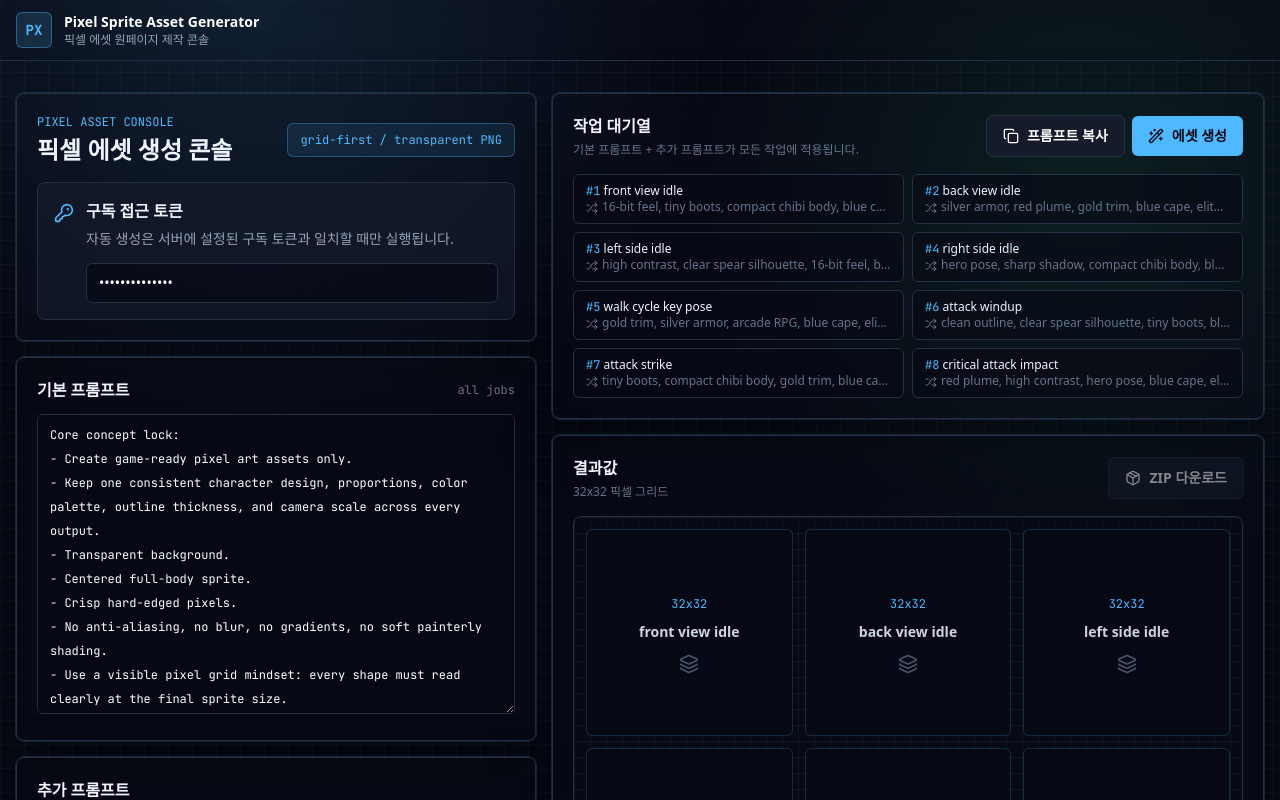
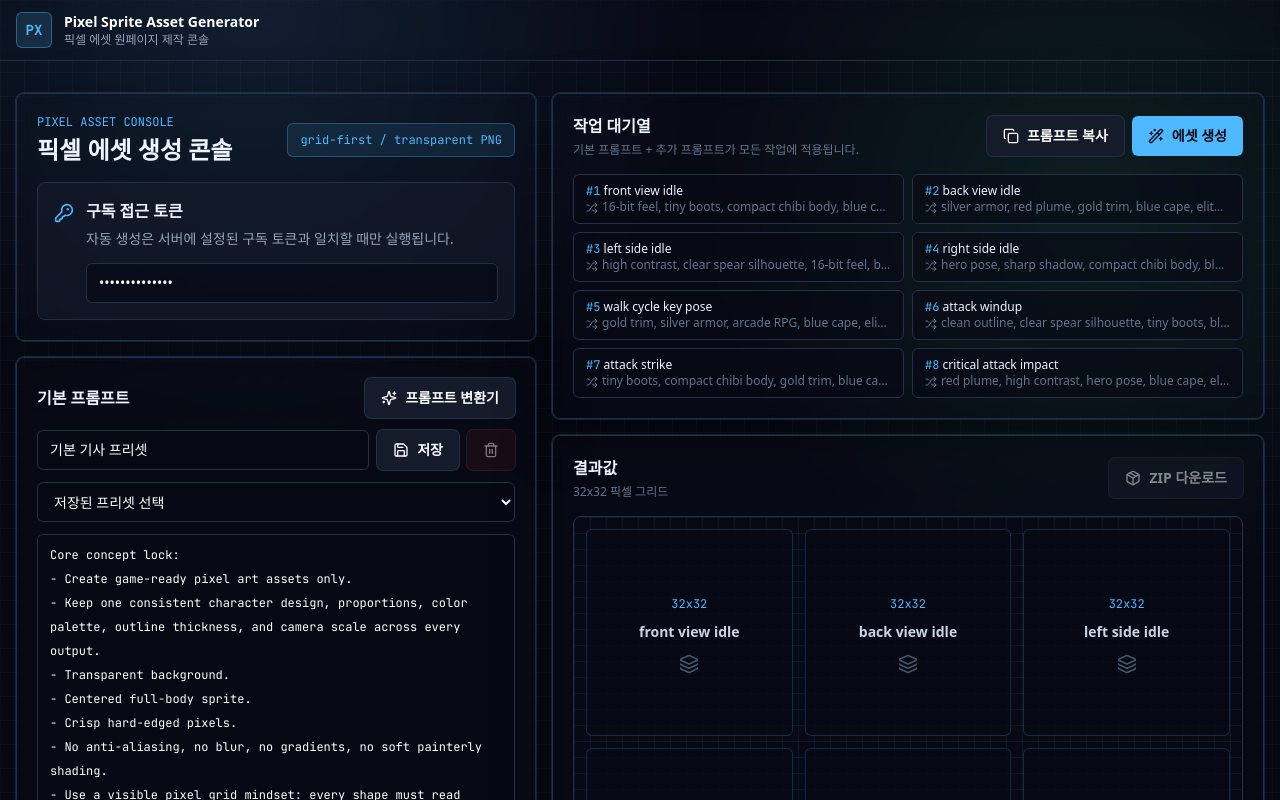
Before and after one commit to ddunddunlee/queen, a Next.js app: page /generate in a window 1280 px wide. Shown: the top 800 px of the page. Built offline with nearby package versions, Linux system fonts and the light colour scheme.

Commit message:
Add prompt presets and converter modal

```diff
--- a/components/generation/GenerationTool.tsx
+++ b/components/generation/GenerationTool.tsx
@@ -3,7 +3,20 @@
 /* eslint-disable @next/next/no-img-element */
 
 import JSZip from "jszip";
-import { Copy, Download, Layers3, Loader2, Package, Plus, Shuffle, WandSparkles, X } from "lucide-react";
+import {
+  Copy,
+  Download,
+  Layers3,
+  Loader2,
+  Package,
+  Plus,
+  Save,
+  Shuffle,
+  Sparkles,
+  Trash2,
+  WandSparkles,
+  X
+} from "lucide-react";
 import { useEffect, useMemo, useState } from "react";
 import { Button } from "@/components/ui/Button";
 import { Card } from "@/components/ui/Card";
@@ -64,6 +77,16 @@ const keywordBank = [
   "sharp shadow"
 ];
 
+const promptPresetStorageKey = "pixel-asset-prompt-presets";
+
+interface PromptPreset {
+  id: string;
+  name: string;
+  basePrompt: string;
+  extraPrompt: string;
+  customKeywordText: string;
+}
+
 function pickKeywords(count: number) {
   return [...keywordBank].sort(() => Math.random() - 0.5).slice(0, count);
 }
@@ -81,6 +104,35 @@ Output contract:
 - Transparent PNG, single sprite only, not a sprite sheet.`;
 }
 
+function buildOptimizedPrompt(rawPrompt: string, existingExtraPrompt: string) {
+  const concept = rawPrompt.trim() || "A game-ready pixel art character asset.";
+  const extra = existingExtraPrompt.trim();
+
+  return `Core concept lock:
+- Create game-ready pixel art assets only.
+- Maintain one consistent design language across every generated output.
+- Use consistent character proportions, silhouette, color palette, outline thickness, camera scale, and lighting.
+- Transparent background.
+- Centered full-body sprite.
+- Crisp hard-edged pixels.
+- No anti-aliasing, no blur, no gradients, no soft painterly shading.
+- Every shape must read clearly on a visible pixel grid at the final sprite size.
+
+Character / asset concept:
+${concept}
+
+Required visual constraints:
+- limited palette
+- thick 1px-style black outline
+- readable silhouette
+- compact game-engine-friendly sprite
+- clean separation between body, weapon, clothing, and accessories
+- enough transparent padding for animation alignment
+
+Global style:
+retro pixel game asset, sprite-sheet compatible, engine-ready transparent PNG${extra ? `\n\nAdditional locked notes:\n${extra}` : ""}`;
+}
+
 export function GenerationTool() {
   const isStaticExport = process.env.NEXT_PUBLIC_STATIC_EXPORT === "true";
   const [basePrompt, setBasePrompt] = useState(defaultBasePrompt);
@@ -91,6 +143,12 @@ export function GenerationTool() {
   const [customKeywordText, setCustomKeywordText] = useState("blue cape, elite guard, darker armor");
   const [selectedTasks, setSelectedTasks] = useState<string[]>(baseTasks.slice(0, 8).map((task) => task.prompt));
   const [customTask, setCustomTask] = useState("");
+  const [presetName, setPresetName] = useState("기본 기사 프리셋");
+  const [promptPresets, setPromptPresets] = useState<PromptPreset[]>([]);
+  const [selectedPresetId, setSelectedPresetId] = useState("");
+  const [isConverterOpen, setIsConverterOpen] = useState(false);
+  const [converterInput, setConverterInput] = useState("");
+  const [converterOutput, setConverterOutput] = useState("");
   const [subscriptionToken, setSubscriptionToken] = useState("");
   const [sprites, setSprites] = useState<GeneratedSprite[]>([]);
   const [model, setModel] = useState("");
@@ -101,6 +159,19 @@ export function GenerationTool() {
 
   useEffect(() => {
     const savedToken = window.localStorage.getItem("sprite-generator-subscription-token");
+    const savedPresets = window.localStorage.getItem(promptPresetStorageKey);
+
+    if (savedPresets) {
+      try {
+        const parsedPresets = JSON.parse(savedPresets) as PromptPreset[];
+        if (Array.isArray(parsedPresets)) {
+          setPromptPresets(parsedPresets);
+        }
+      } catch {
+        window.localStorage.removeItem(promptPresetStorageKey);
+      }
+    }
+
     if (savedToken) {
       setSubscriptionToken(savedToken);
     } else if (process.env.NEXT_PUBLIC_ENABLE_DEV_SUBSCRIPTION === "true") {
@@ -113,6 +184,10 @@ export function GenerationTool() {
       window.localStorage.setItem("sprite-generator-subscription-token", subscriptionToken);
     }
   }, [subscriptionToken]);
+
+  useEffect(() => {
+    window.localStorage.setItem(promptPresetStorageKey, JSON.stringify(promptPresets));
+  }, [promptPresets]);
 
   const customKeywords = useMemo(
     () =>
@@ -160,6 +235,66 @@ export function GenerationTool() {
       setSelectedTasks((current) => [...current, task]);
     }
     setCustomTask("");
+  }
+
+  function savePromptPreset() {
+    const name = presetName.trim();
+    if (!name) {
+      setError("저장 이름을 입력해 주세요.");
+      return;
+    }
+
+    const preset: PromptPreset = {
+      id: selectedPresetId || crypto.randomUUID(),
+      name,
+      basePrompt,
+      extraPrompt,
+      customKeywordText
+    };
+
+    setPromptPresets((current) => {
+      const exists = current.some((item) => item.id === preset.id);
+      return exists ? current.map((item) => (item.id === preset.id ? preset : item)) : [...current, preset];
+    });
+    setSelectedPresetId(preset.id);
+    setStatus(`"${name}" 프리셋 저장 완료.`);
+    setError("");
+  }
+
+  function loadPromptPreset(id: string) {
+    const preset = promptPresets.find((item) => item.id === id);
+    setSelectedPresetId(id);
+    if (!preset) return;
+    setPresetName(preset.name);
+    setBasePrompt(preset.basePrompt);
+    setExtraPrompt(preset.extraPrompt);
+    setCustomKeywordText(preset.customKeywordText);
+    setStatus(`"${preset.name}" 프리셋 불러오기 완료.`);
+  }
+
+  function deletePromptPreset() {
+    if (!selectedPresetId) return;
+    const preset = promptPresets.find((item) => item.id === selectedPresetId);
+    setPromptPresets((current) => current.filter((item) => item.id !== selectedPresetId));
+    setSelectedPresetId("");
+    setStatus(preset ? `"${preset.name}" 프리셋 삭제 완료.` : "프리셋 삭제 완료.");
+  }
+
+  function openPromptConverter() {
+    setConverterInput(basePrompt);
+    setConverterOutput("");
+    setIsConverterOpen(true);
+  }
+
+  function convertPrompt() {
+    setConverterOutput(buildOptimizedPrompt(converterInput, extraPrompt));
+  }
+
+  function applyConvertedPrompt() {
+    if (!converterOutput.trim()) return;
+    setBasePrompt(converterOutput);
+    setIsConverterOpen(false);
+    setStatus("변환된 프롬프트를 기본 프롬프트에 적용했습니다.");
   }
 
   async function copyPrompt() {
@@ -281,8 +416,33 @@ Grid:
         <Card className="space-y-3">
             <div className="flex items-center justify-between gap-3">
               <h2 className="font-semibold">기본 프롬프트</h2>
-              <span className="font-mono text-xs text-slate-500">all jobs</span>
+              <Button onClick={openPromptConverter} variant="secondary">
+                <Sparkles aria-hidden className="h-4 w-4" />
+                프롬프트 변환기
+              </Button>
             </div>
+            <div className="grid gap-2 sm:grid-cols-[1fr_auto_auto]">
+              <Input
+                placeholder="저장 이름"
+                value={presetName}
+                onChange={(event) => setPresetName(event.target.value)}
+              />
+              <Button onClick={savePromptPreset} variant="secondary">
+                <Save aria-hidden className="h-4 w-4" />
+                저장
+              </Button>
+              <Button disabled={!selectedPresetId} onClick={deletePromptPreset} variant="danger">
+                <Trash2 aria-hidden className="h-4 w-4" />
+              </Button>
+            </div>
+            <Select value={selectedPresetId} onChange={(event) => loadPromptPreset(event.target.value)}>
+              <option value="">저장된 프리셋 선택</option>
+              {promptPresets.map((preset) => (
+                <option key={preset.id} value={preset.id}>
+                  {preset.name}
+                </option>
+              ))}
+            </Select>
             <Textarea className="min-h-[300px] font-mono text-xs" value={basePrompt} onChange={(event) => setBasePrompt(event.target.value)} />
         </Card>
 
@@ -446,6 +606,52 @@ Grid:
           </div>
         </Card>
       </aside>
+      {isConverterOpen ? (
+        <div className="fixed inset-0 z-50 grid place-items-center bg-black/70 p-4">
+          <div className="w-full max-w-5xl rounded-lg border border-line bg-panel p-5 shadow-glow">
+            <div className="flex items-start justify-between gap-4">
+              <div>
+                <p className="font-mono text-xs uppercase text-sky">prompt optimizer</p>
+                <h2 className="mt-1 text-xl font-bold">프롬프트 변환기</h2>
+                <p className="mt-1 text-sm text-slate-400">
+                  대략적인 설명을 픽셀 에셋 생성에 유리한 영어 기본 프롬프트 구조로 정리합니다.
+                </p>
+              </div>
+              <Button className="h-10 w-10 p-0" onClick={() => setIsConverterOpen(false)} variant="secondary">
+                <X aria-hidden className="h-4 w-4" />
+              </Button>
+            </div>
+            <div className="mt-5 grid gap-4 lg:grid-cols-2">
+              <label className="space-y-2">
+                <span className="text-sm font-medium text-slate-200">원본 설명</span>
+                <Textarea
+                  className="min-h-[360px] font-mono text-xs"
+                  value={converterInput}
+                  onChange={(event) => setConverterInput(event.target.value)}
+                />
+              </label>
+              <label className="space-y-2">
+                <span className="text-sm font-medium text-slate-200">변환 결과</span>
+                <Textarea
+                  className="min-h-[360px] font-mono text-xs"
+                  readOnly
+                  value={converterOutput}
+                  placeholder="변환 버튼을 누르면 여기에 정리된 영어 프롬프트가 표시됩니다."
+                />
+              </label>
+            </div>
+            <div className="mt-5 flex flex-wrap justify-end gap-2">
+              <Button onClick={convertPrompt} variant="secondary">
+                <WandSparkles aria-hidden className="h-4 w-4" />
+                변환
+              </Button>
+              <Button disabled={!converterOutput.trim()} onClick={applyConvertedPrompt}>
+                적용
+              </Button>
+            </div>
+          </div>
+        </div>
+      ) : null}
     </div>
   );
 }
```
